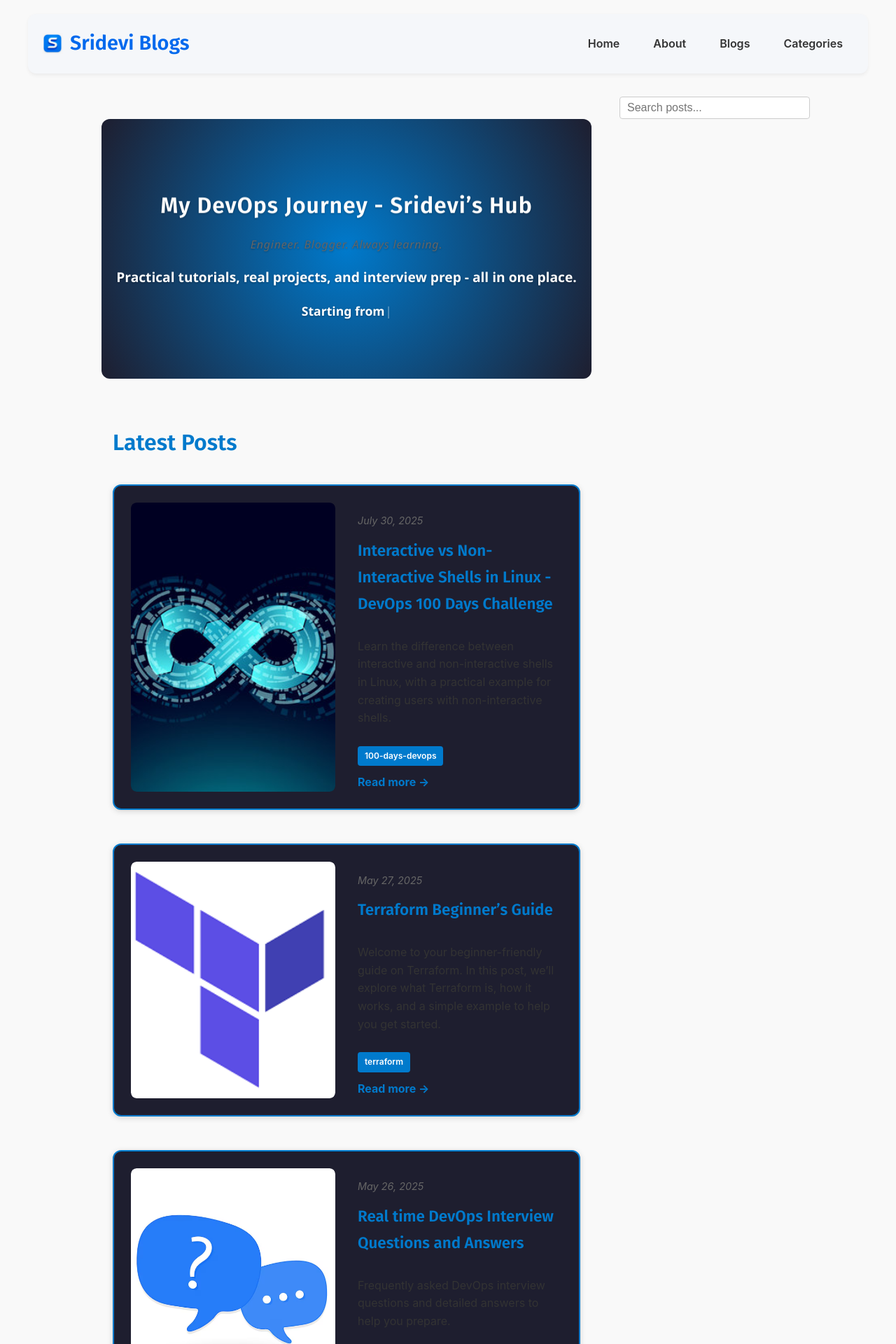
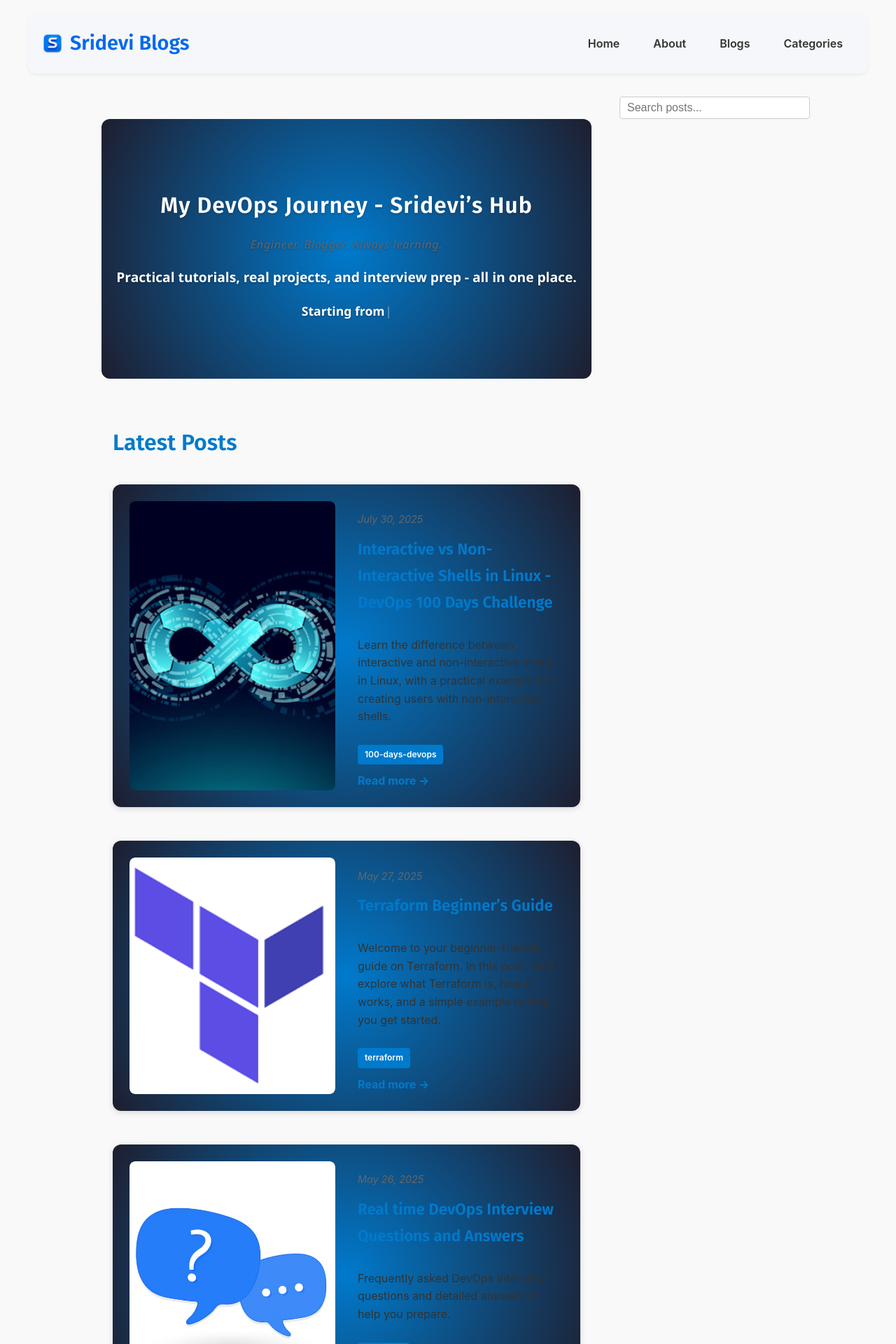
Before and after one commit to srideviblogs/srideviblogs.github.io, a Jekyll site: the page built from index.md, in a window 1280 px wide. Shown: the top 1920 px of the page at 70% size. Built offline with Jekyll 4.4.1, drawn with Linux system fonts in a browser that asks for light colours.

Commit message:
Update custom.css

```diff
--- a/assets/css/custom.css
+++ b/assets/css/custom.css
@@ -550,8 +550,7 @@ header.site-header {
   align-items: stretch;
   margin-bottom: 3rem;
   gap: 2rem;
-  border: 2px solid #007acc;
-  background: #1e1e2f;;
+  background: radial-gradient(circle at center, #007acc, #1e1e2f);
   border-radius: 12px;
   box-shadow: 0 2px 8px rgba(0, 0, 0, 0.15);
   padding: 1.5rem;
```
